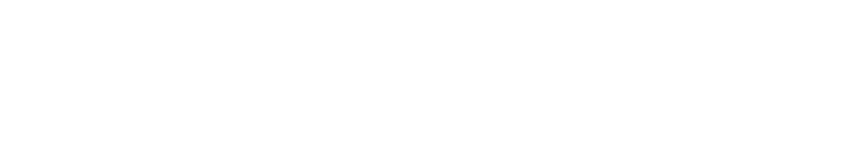
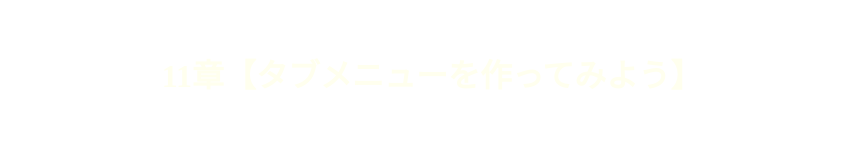
Before and after one commit to yskc0315/Webcamp_JavaScript, a plain HTML site: page Lesson12/Ajax-Lesson/index.html in a window 1280 px wide. Shown: the top 145 px of the page, without its empty margins (208-1071 px from the left). Drawn offline with Linux system fonts and the light colour scheme.

Commit message:
lesson12

```diff
--- a/Lesson12/Ajax-Lesson/css/style.css
+++ b/Lesson12/Ajax-Lesson/css/style.css
@@ -9,7 +9,7 @@
 h1 {
   text-align: center;
   margin: 50px 0;
-  color: #fff;
+  color: #ffe;
 }
 
 .wrap {
```
